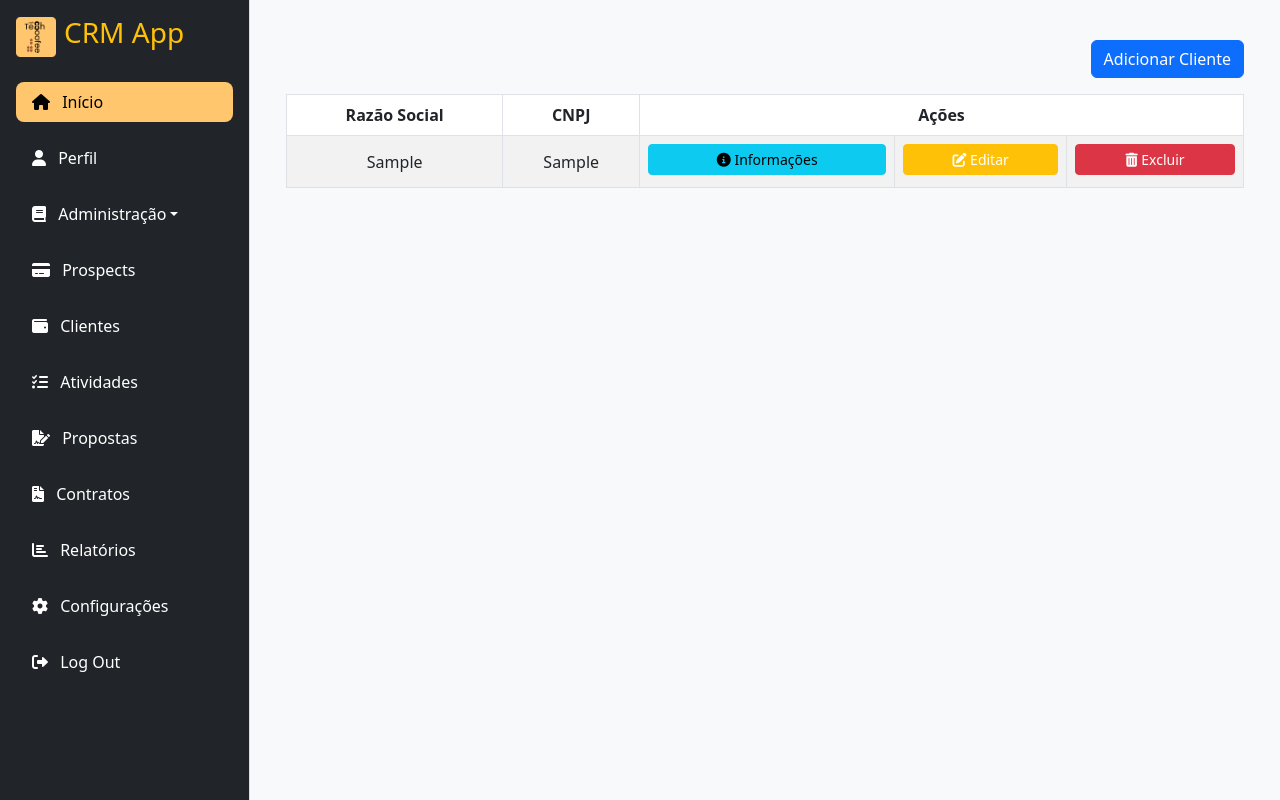
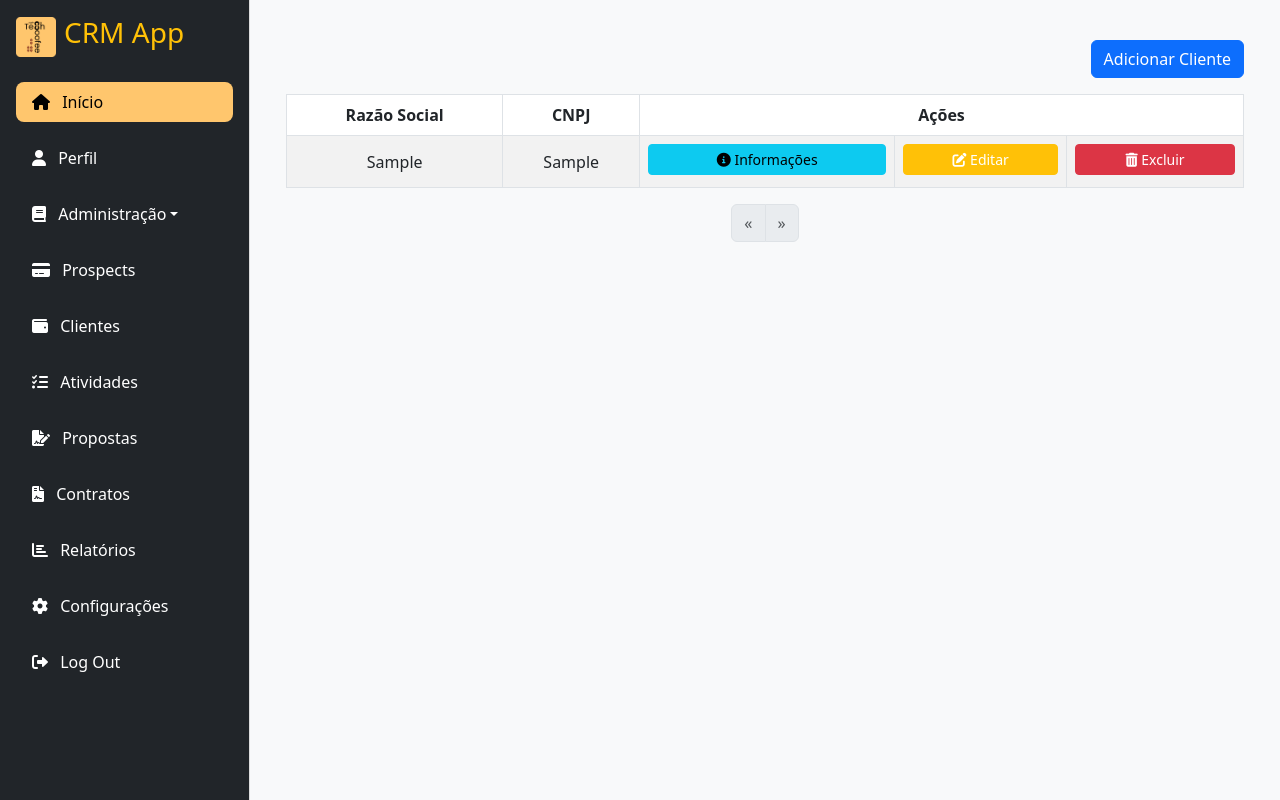
Before and after one commit to Matlima/crm_ultimate, a Flask app: template templates/customers/customers.html in a window 1280 px wide. Run offline with Flask 3, Linux system fonts and the light colour scheme; the template is opened without the code that fills it: values that come from a table or form of the project are taken from there, others are empty; tables that the repository leaves empty hold one stand-in row (values such as "Sample post"); some libraries are stand-ins or nearby versions.

Commit message:
Aplicando paginação na tabela de clientes

```diff
--- a/templates/customers/customers.html
+++ b/templates/customers/customers.html
@@ -43,5 +43,44 @@
          </tbody>
       </table>
    </div>
+
+
+    <!-- Paginação -->
+    <nav aria-label="Page navigation">
+        <ul class="pagination justify-content-center">
+            <!-- Link para a página anterior -->
+            {% if clientes.has_prev %}
+            <li class="page-item">
+                <a class="page-link" href="{{ url_for('customer', page=clientes.prev_num) }}" aria-label="Previous">
+                    <span aria-hidden="true">&laquo;</span>
+                </a>
+            </li>
+            {% else %}
+            <li class="page-item disabled">
+                <span class="page-link">&laquo;</span>
+            </li>
+            {% endif %}
+
+            <!-- Links de páginas numeradas -->
+            {% for page_num in range(1, clientes.pages + 1) %}
+            <li class="page-item {% if clientes.page == page_num %}active{% endif %}">
+                <a class="page-link" href="{{ url_for('customer', page=page_num) }}">{{ page_num }}</a>
+            </li>
+            {% endfor %}
+
+            <!-- Link para a próxima página -->
+            {% if clientes.has_next %}
+            <li class="page-item">
+                <a class="page-link" href="{{ url_for('customer', page=clientes.next_num) }}" aria-label="Next">
+                    <span aria-hidden="true">&raquo;</span>
+                </a>
+            </li>
+            {% else %}
+            <li class="page-item disabled">
+                <span class="page-link">&raquo;</span>
+            </li>
+            {% endif %}
+        </ul>
+    </nav>
 </div>
 {% endblock %}
```
Also changed, not shown: view/views_customer.py (+13 -2 lines).
